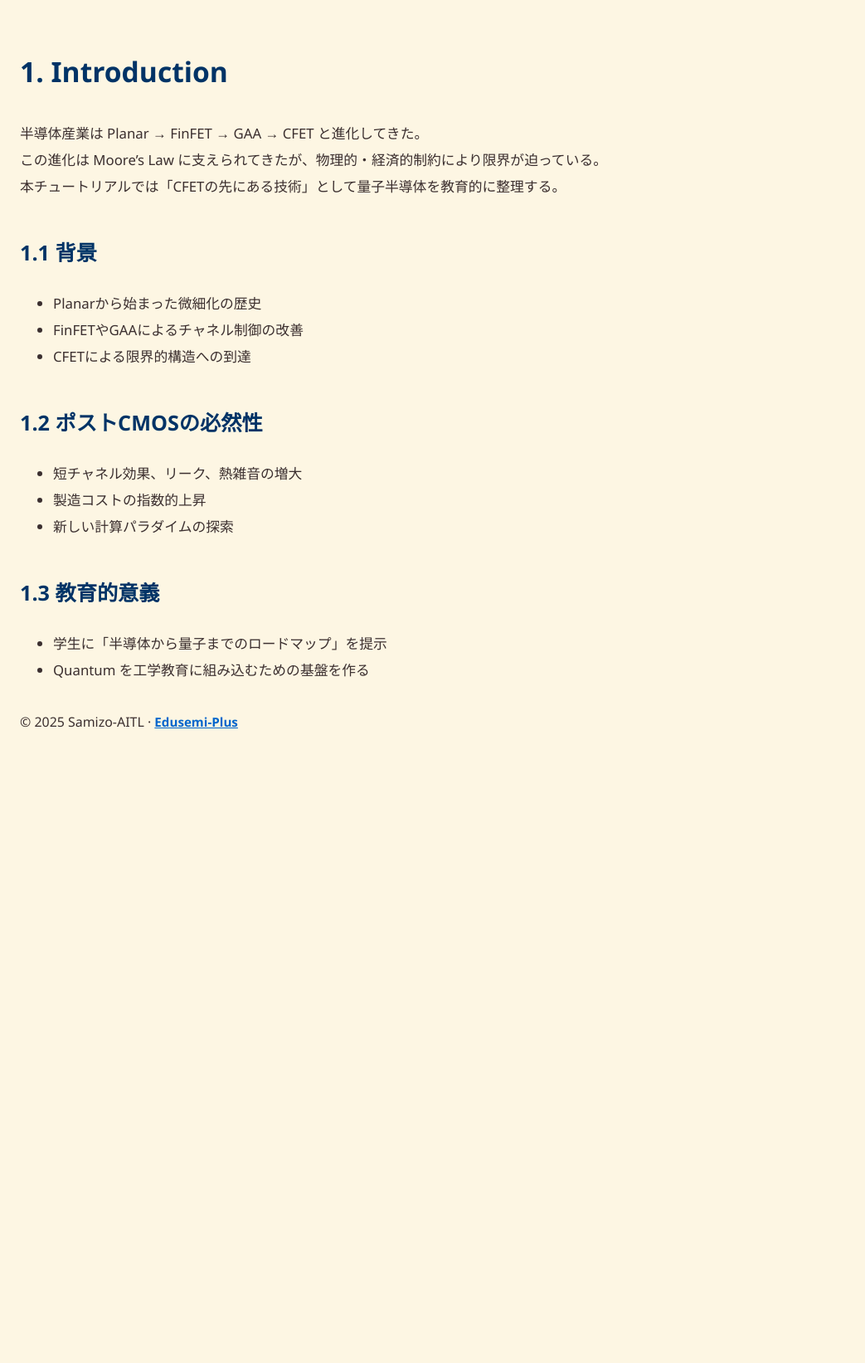
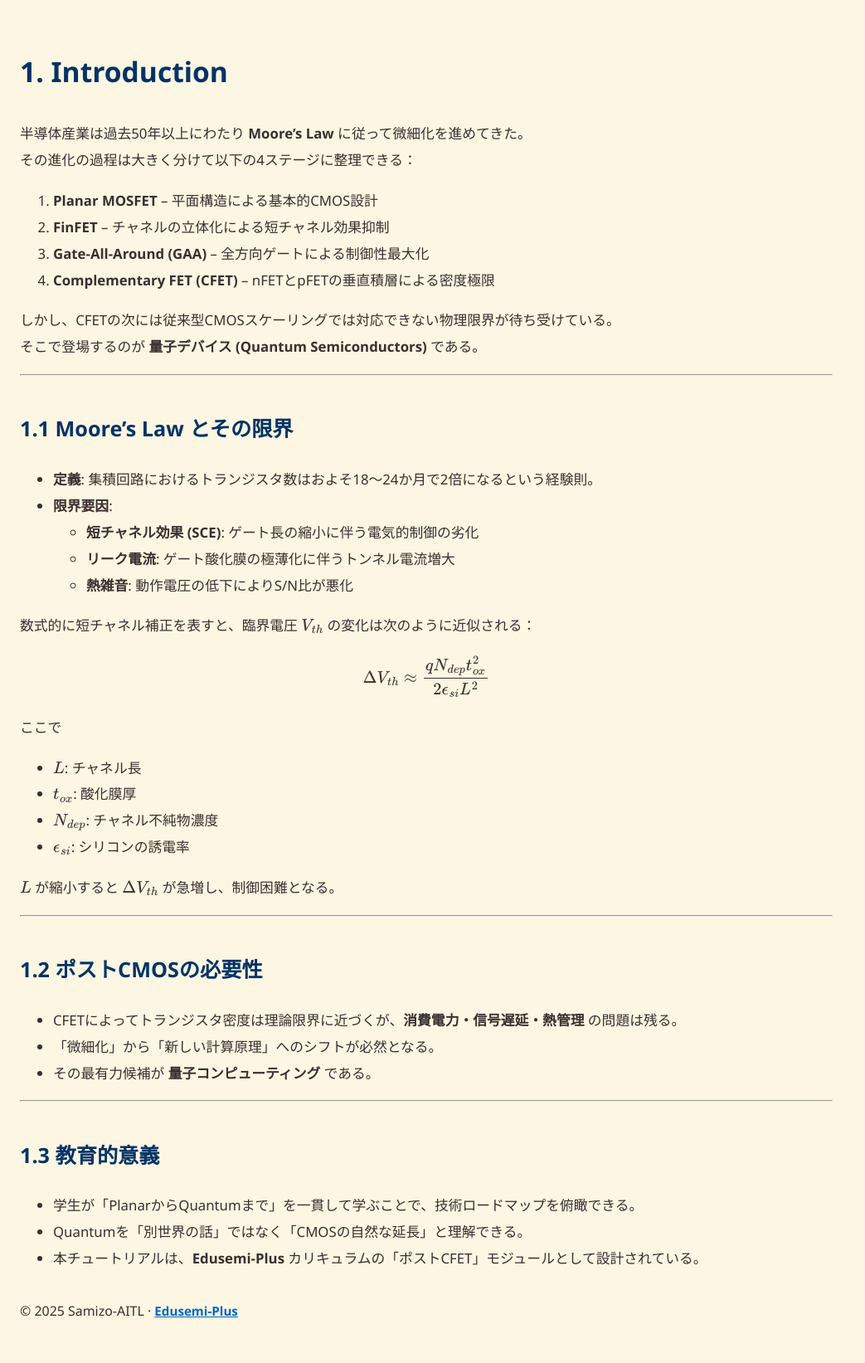
Before and after one commit to Samizo-AITL/Edusemi-Plus, a Jekyll site: the page built from quantum-semiconductor/Tutorial Paper/01_introduction.md, in a window 1280 px wide. Shown: the whole page at 83% size, without its empty margins (0-1043 px from the left). Built offline with Jekyll 4.4.1, drawn with Linux system fonts in a browser that asks for light colours; our own code applies the rules of GitHub Pages for plain Markdown files; before the commit the page ends 934 px from its top, so only the background shows below that.

Commit message:
Update 01_introduction.md

```diff
--- a/quantum-semiconductor/Tutorial Paper/01_introduction.md
+++ b/quantum-semiconductor/Tutorial Paper/01_introduction.md
@@ -1,19 +1,52 @@
 # 1. Introduction
 
-半導体産業は Planar → FinFET → GAA → CFET と進化してきた。
-この進化は Moore’s Law に支えられてきたが、物理的・経済的制約により限界が迫っている。
-本チュートリアルでは「CFETの先にある技術」として量子半導体を教育的に整理する。
+半導体産業は過去50年以上にわたり **Moore’s Law** に従って微細化を進めてきた。
+その進化の過程は大きく分けて以下の4ステージに整理できる：
 
-## 1.1 背景
-- Planarから始まった微細化の歴史
-- FinFETやGAAによるチャネル制御の改善
-- CFETによる限界的構造への到達
+1. **Planar MOSFET** – 平面構造による基本的CMOS設計
+2. **FinFET** – チャネルの立体化による短チャネル効果抑制
+3. **Gate-All-Around (GAA)** – 全方向ゲートによる制御性最大化
+4. **Complementary FET (CFET)** – nFETとpFETの垂直積層による密度極限
 
-## 1.2 ポストCMOSの必然性
-- 短チャネル効果、リーク、熱雑音の増大
-- 製造コストの指数的上昇
-- 新しい計算パラダイムの探索
+しかし、CFETの次には従来型CMOSスケーリングでは対応できない物理限界が待ち受けている。
+そこで登場するのが **量子デバイス (Quantum Semiconductors)** である。
+
+---
+
+## 1.1 Moore’s Law とその限界
+
+- **定義**: 集積回路におけるトランジスタ数はおよそ18〜24か月で2倍になるという経験則。
+- **限界要因**:
+  - **短チャネル効果 (SCE)**: ゲート長の縮小に伴う電気的制御の劣化
+  - **リーク電流**: ゲート酸化膜の極薄化に伴うトンネル電流増大
+  - **熱雑音**: 動作電圧の低下によりS/N比が悪化
+
+数式的に短チャネル補正を表すと、臨界電圧 $V_{th}$ の変化は次のように近似される：
+
+$$
+\Delta V_{th} \approx \frac{q N_{dep} t_{ox}^2}{2 \epsilon_{si} L^2}
+$$
+
+ここで
+- $L$: チャネル長
+- $t_{ox}$: 酸化膜厚
+- $N_{dep}$: チャネル不純物濃度
+- $\epsilon_{si}$: シリコンの誘電率
+
+$L$ が縮小すると $\Delta V_{th}$ が急増し、制御困難となる。
+
+---
+
+## 1.2 ポストCMOSの必要性
+
+- CFETによってトランジスタ密度は理論限界に近づくが、**消費電力・信号遅延・熱管理** の問題は残る。
+- 「微細化」から「新しい計算原理」へのシフトが必然となる。
+- その最有力候補が **量子コンピューティング** である。
+
+---
 
 ## 1.3 教育的意義
-- 学生に「半導体から量子までのロードマップ」を提示
-- Quantum を工学教育に組み込むための基盤を作る
+
+- 学生が「PlanarからQuantumまで」を一貫して学ぶことで、技術ロードマップを俯瞰できる。
+- Quantumを「別世界の話」ではなく「CMOSの自然な延長」と理解できる。
+- 本チュートリアルは、**Edusemi-Plus** カリキュラムの「ポストCFET」モジュールとして設計されている。
```
